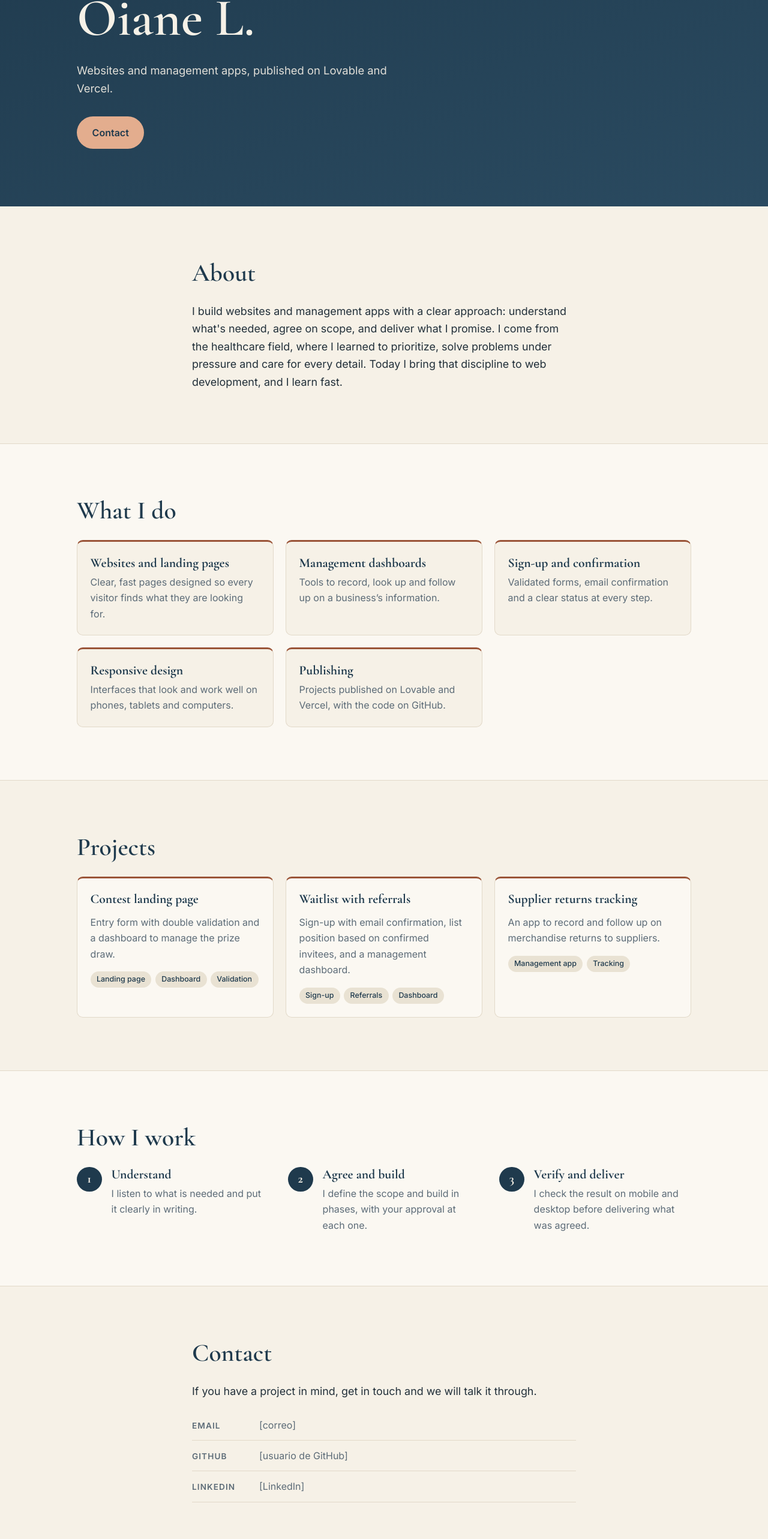
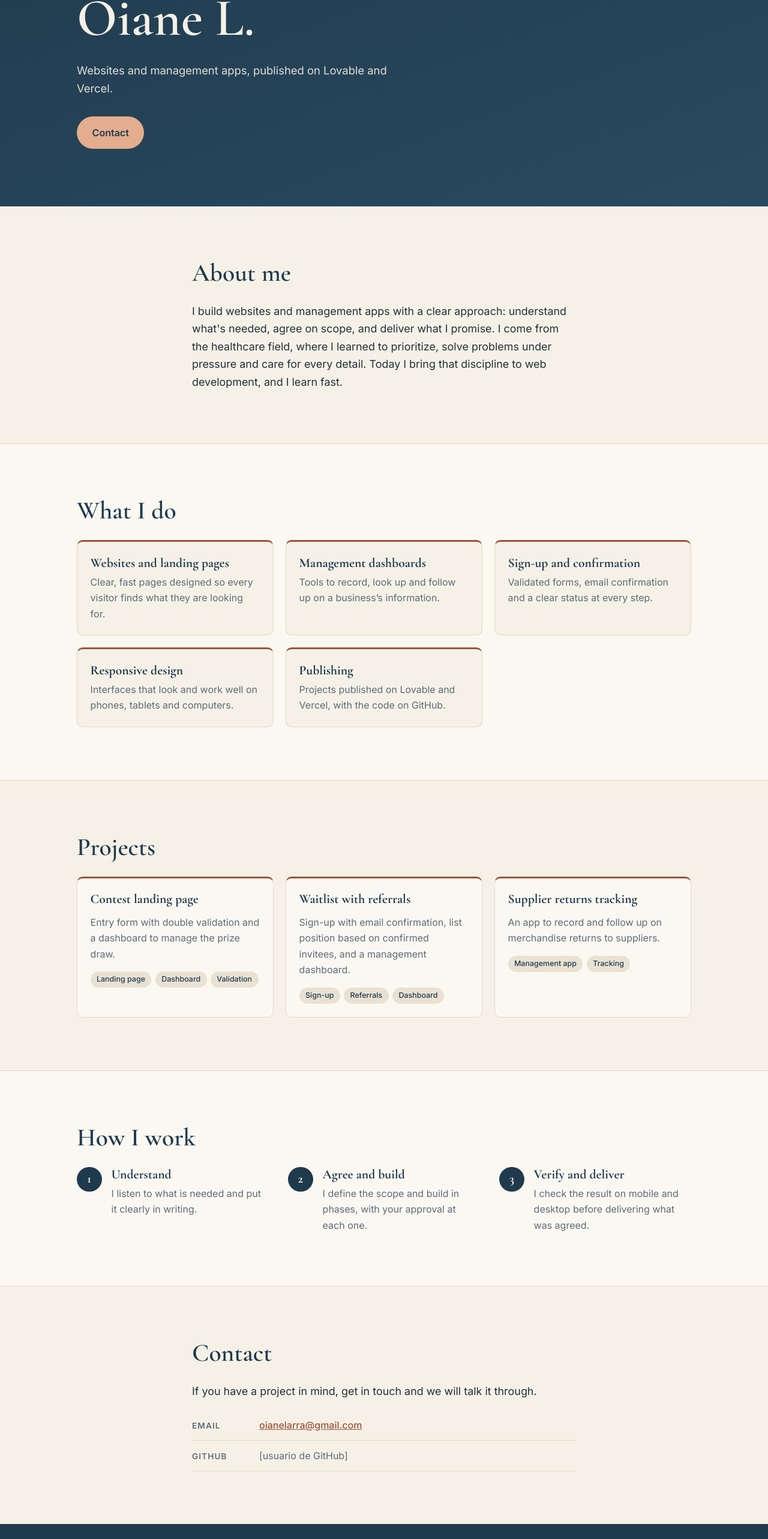
Before and after one commit to OLP93/Tarjeta-profesional-, a React (Vite) app: page / in a window 1280 px wide. Shown: the part 232-2797 px from the top of the page at 60% size. Built offline with nearby package versions, Linux system fonts and the light colour scheme.

Commit message:
Fase 4: "About me" en inglés, correo de contacto y se quita LinkedIn

```diff
--- a/src/App.jsx
+++ b/src/App.jsx
@@ -35,7 +35,6 @@ export default function App() {
   const contactItems = [
     { key: 'email', ...CONTACT.email },
     { key: 'github', ...CONTACT.github },
-    { key: 'linkedin', ...CONTACT.linkedin },
   ]
 
   return (
--- a/src/content.js
+++ b/src/content.js
@@ -3,13 +3,12 @@
 
 export const NAME = 'Oiane L.'
 
-// Datos de contacto: sustituye cada marcador por el dato real y añade el enlace en `href`.
-// Ejemplos de href: 'mailto:tu-correo@dominio.com', 'https://github.com/usuario'.
-// Mientras `href` esté vacío, se muestra el marcador como texto sin enlace.
+// Datos de contacto. Cada entrada tiene el texto que se muestra (`value`) y su enlace (`href`).
+// Mientras `href` esté vacío, se muestra el texto sin enlace (marcador).
+// Ejemplo de href: 'https://github.com/usuario'.
 export const CONTACT = {
-  email: { value: '[correo]', href: '' },
+  email: { value: 'oianelarra@gmail.com', href: 'mailto:oianelarra@gmail.com' },
   github: { value: '[usuario de GitHub]', href: '' },
-  linkedin: { value: '[LinkedIn]', href: '' },
 }
 
 // Enlaces al código de cada proyecto. Mientras estén vacíos, la tarjeta no muestra el botón.
@@ -110,7 +109,7 @@ export const CONTENT = {
     contact: {
       title: 'Contacto',
       text: 'Si tienes un proyecto en mente, escríbeme y lo hablamos.',
-      labels: { email: 'Correo', github: 'GitHub', linkedin: 'LinkedIn' },
+      labels: { email: 'Correo', github: 'GitHub' },
     },
     footer: 'Todos los derechos reservados.',
   },
@@ -120,7 +119,7 @@ export const CONTENT = {
     langLabel: 'Language',
     navLabel: 'Sections',
     nav: {
-      about: 'About',
+      about: 'About me',
       what: 'What I do',
       projects: 'Projects',
       how: 'How I work',
@@ -132,7 +131,7 @@ export const CONTENT = {
       cta: 'Contact',
     },
     about: {
-      title: 'About',
+      title: 'About me',
       text: "I build websites and management apps with a clear approach: understand what's needed, agree on scope, and deliver what I promise. I come from the healthcare field, where I learned to prioritize, solve problems under pressure and care for every detail. Today I bring that discipline to web development, and I learn fast.",
     },
     what: {
@@ -204,7 +203,7 @@ export const CONTENT = {
     contact: {
       title: 'Contact',
       text: 'If you have a project in mind, get in touch and we will talk it through.',
-      labels: { email: 'Email', github: 'GitHub', linkedin: 'LinkedIn' },
+      labels: { email: 'Email', github: 'GitHub' },
     },
     footer: 'All rights reserved.',
   },
```
